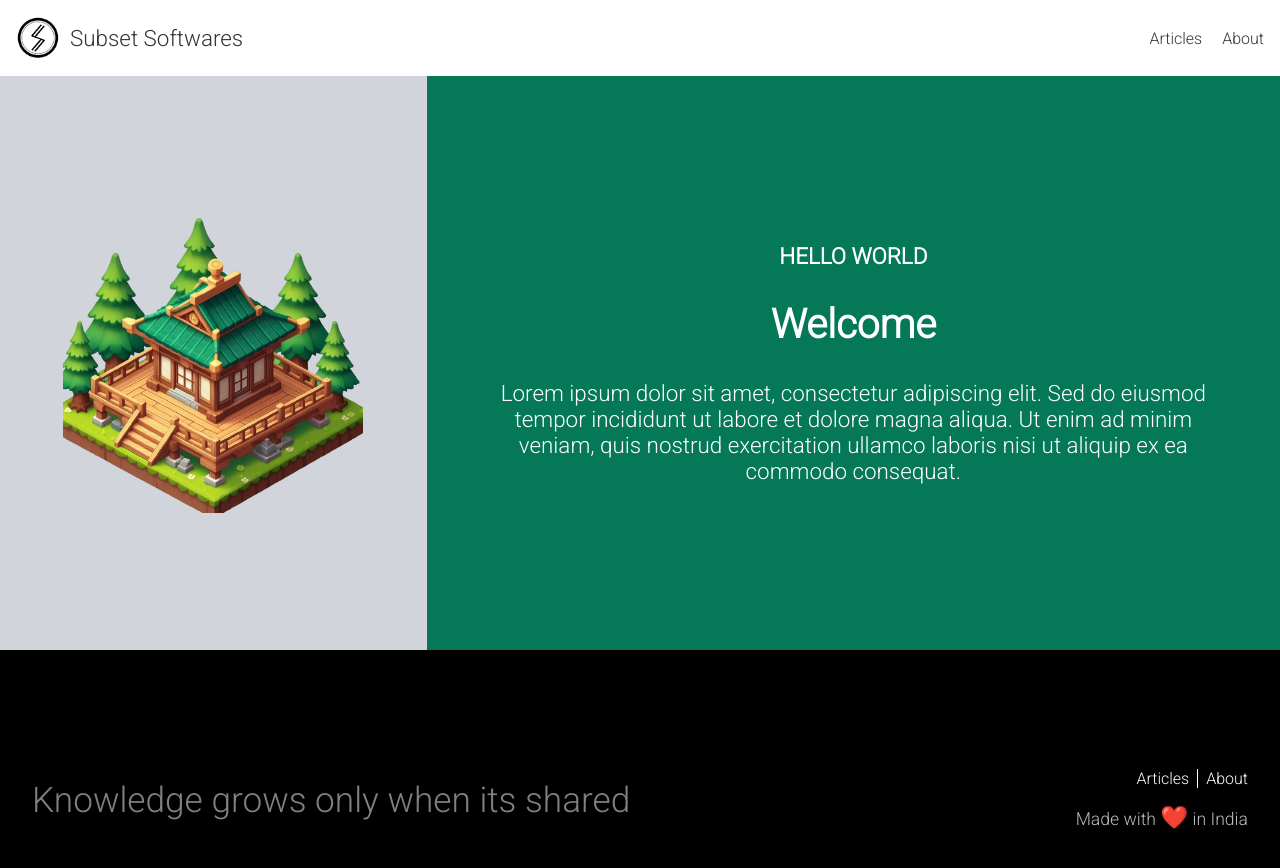
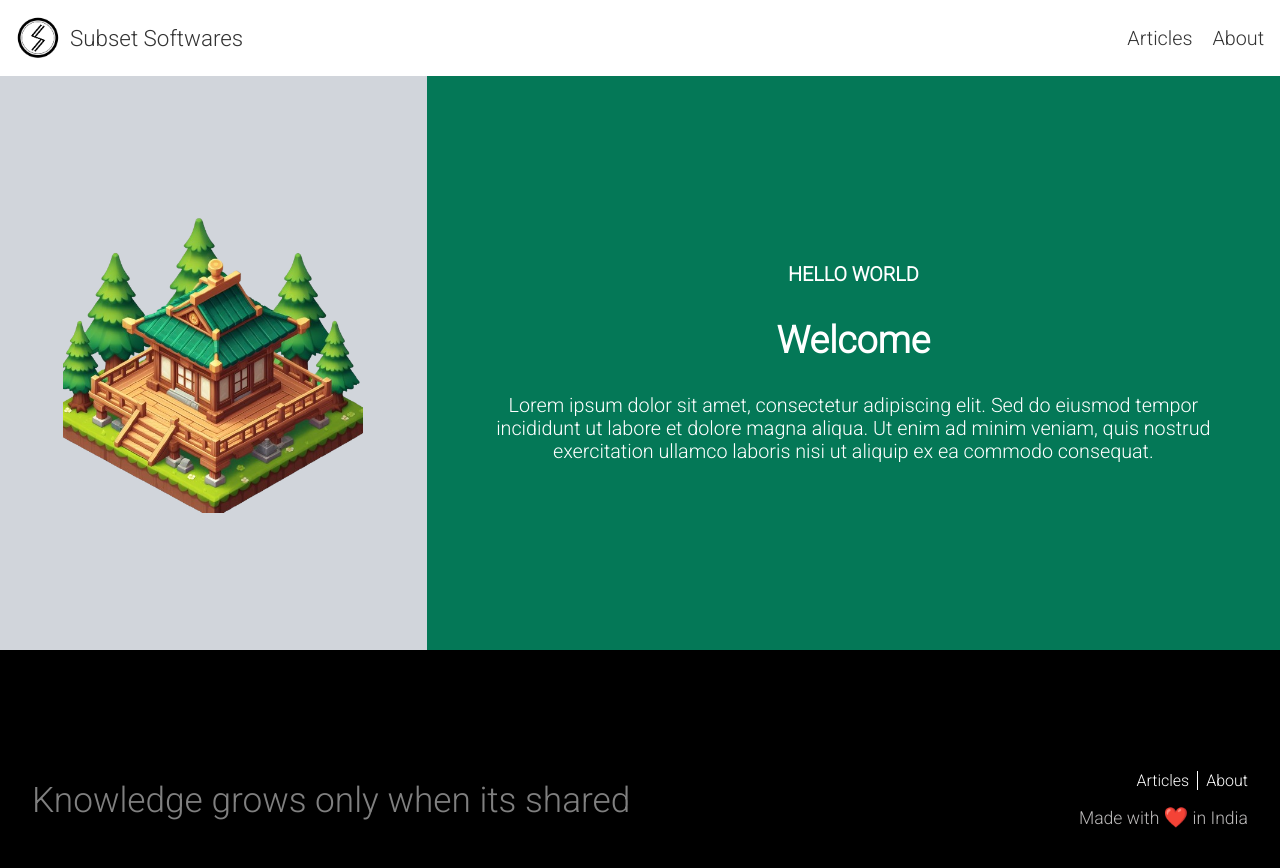
Before and after one commit to subsetsoftwares/nextjs-mdx-blog-template, a Next.js app: page /about in a window 1280 px wide. Shown: the top 868 px of the page. Built offline with nearby package versions, Linux system fonts and the light colour scheme.

Commit message:
updated styles

```diff
--- a/components/Header.scss
+++ b/components/Header.scss
@@ -26,6 +26,7 @@
 
   .links {
     .link {
+      font-size: calc(var(--base-font-size) * 0.95);
       margin-left: 20px;
       cursor: pointer;
     }
--- a/styles/_mixins.scss
+++ b/styles/_mixins.scss
@@ -16,11 +16,11 @@
   }
 
   h5 {
-    font-size: calc($base-font-size * 0.8);
+    font-size: calc($base-font-size * 0.95);
   }
 
   p,
   span {
-    font-size: calc($base-font-size);
+    font-size: calc($base-font-size * 0.95);
   }
 }
--- a/styles/globals.scss
+++ b/styles/globals.scss
@@ -50,7 +50,7 @@
 
 @media (min-width: 1101px) {
   :root {
-    --base-font-size: 1.4rem;
+    --base-font-size: 1.3rem;
   }
 }
 
@@ -94,10 +94,6 @@ a {
   text-decoration: none;
 }
 
-p {
-  font-size: var(--p-font-size);
-}
-
 /* common */
 .section-title {
   color: var(--section-title-color);
@@ -108,11 +104,10 @@ p {
 /* markdown */
 .markdown-preview {
   background: white;
-  padding: inherit;
+  padding: 1rem;
   word-break: break-word;
   border-radius: 1rem;
   max-width: var(--max-width-article);
-  margin: 0 auto 2rem;
 
   code *,
   code {
```
Also changed, not shown: components/RenderArticle.scss (+11 -0 lines).
